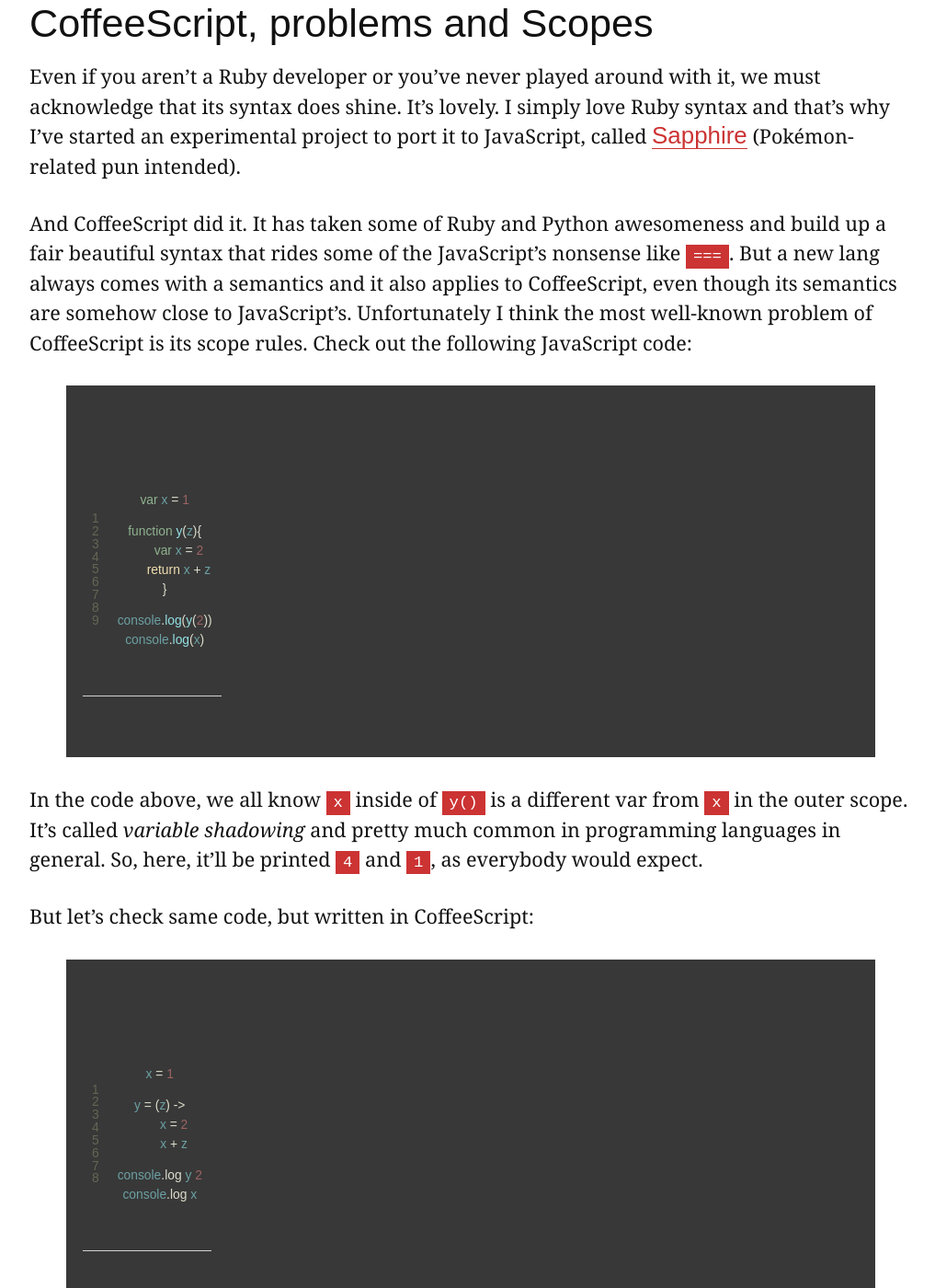
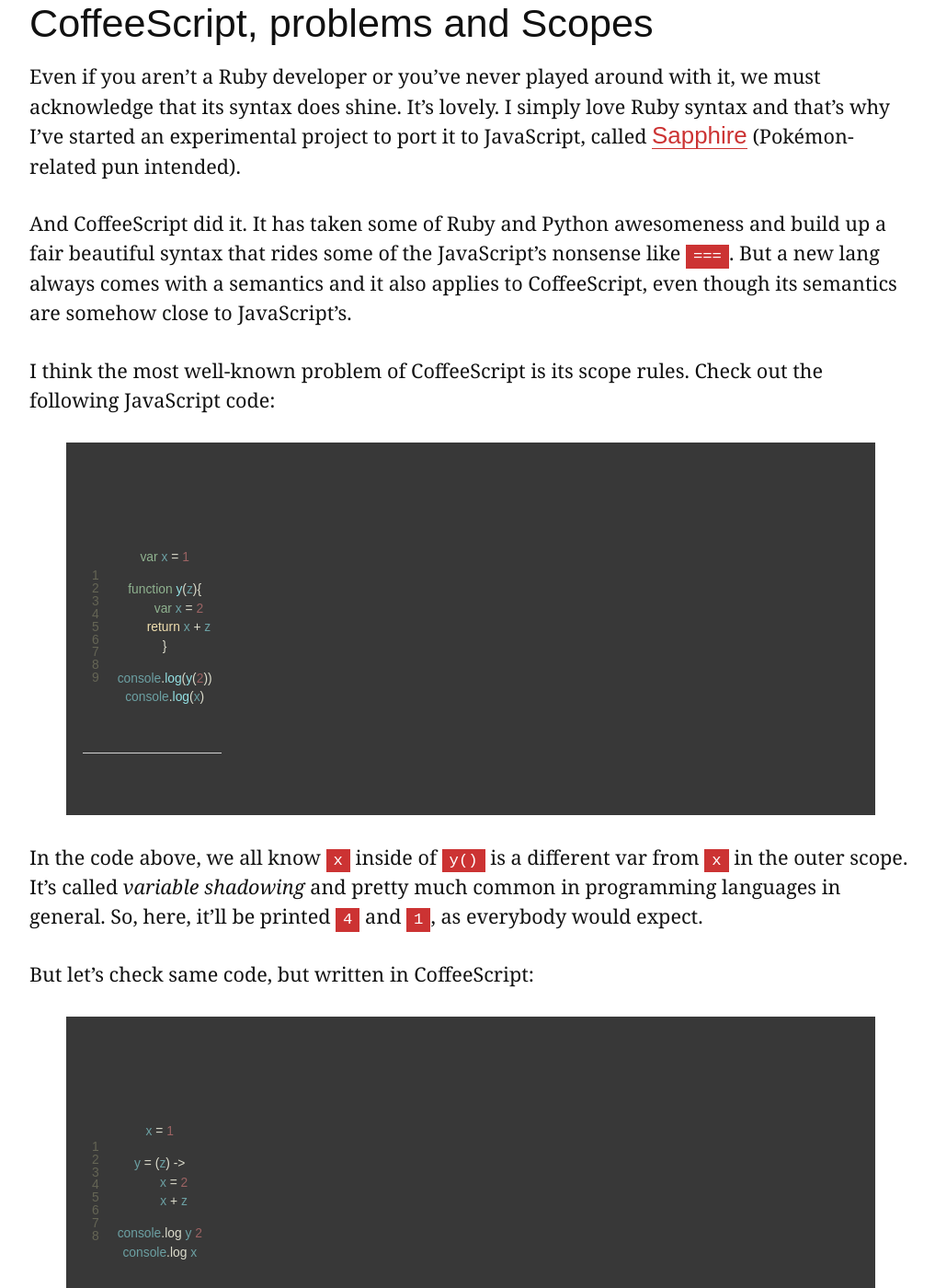
Before and after one commit to jhonnymoreira/jugoncalves.github.io, a Jekyll site: the page built from _posts/2014-12-16-why-i-dont-use-coffeescript.md, in a window 1280 px wide and 1400 px high, scrolled down 1412 px. Shown: the whole window at 92% size, without its empty margins (128-1145 px from the left). Built offline with Jekyll 4.4.1, drawn with Linux system fonts in a browser that asks for light colours; some web fonts are replaced; comment, search, counter and statistics services are not loaded; some of the changed lines change nothing that is shown; some of the changed text lies outside the part shown.

Commit message:
fix typos

```diff
--- a/_posts/2014-12-16-why-i-dont-use-coffeescript.md
+++ b/_posts/2014-12-16-why-i-dont-use-coffeescript.md
@@ -21,7 +21,7 @@
 Even if you aren't a Ruby developer or you've never played around with it, we must acknowledge that its syntax does shine. It's lovely. I simply love Ruby syntax and that's why I've started an experimental project to port it to JavaScript, called [Sapphire][sapphire] (Pokémon-related pun intended).
 
 And CoffeeScript did it. It has taken some of Ruby and Python awesomeness and build up a fair beautiful syntax that rides some of the JavaScript's nonsense like `===`. But a new lang always comes with a semantics and it also applies to CoffeeScript, even though its semantics are somehow close to JavaScript's.
-Unfortunately
+
 I think the most well-known problem of CoffeeScript is its scope rules. Check out the following JavaScript code:
 
 {% highlight javascript linenos %}
@@ -55,7 +55,7 @@
 
 OMG, the second `console.log` says `x`'s value is 2. OMG!! Yes, all of the sudden, our beloved variable `x` is now a global variable everywhere and every time **any** function would use `x` it will be using the same `x`.
 
-After all, you can still argue it's ok do avoid this scope problem and you can actually. But, are you using CoffeeScript to make your life easier, don't you?
+After all, you can still argue it's ok to avoid this scope problem and you can actually. But, are you using CoffeeScript to make your life easier, don't you?
 
 CoffeeScript as promised
 ---
```
